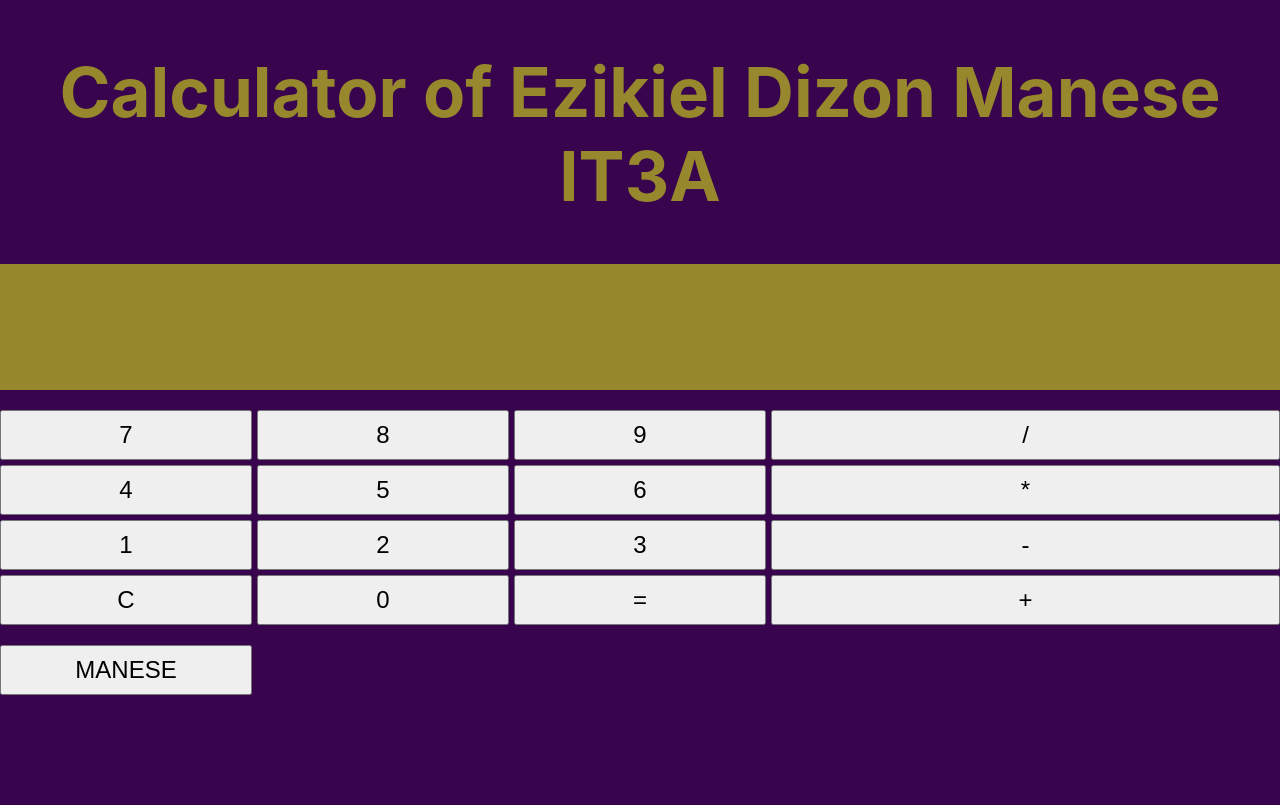
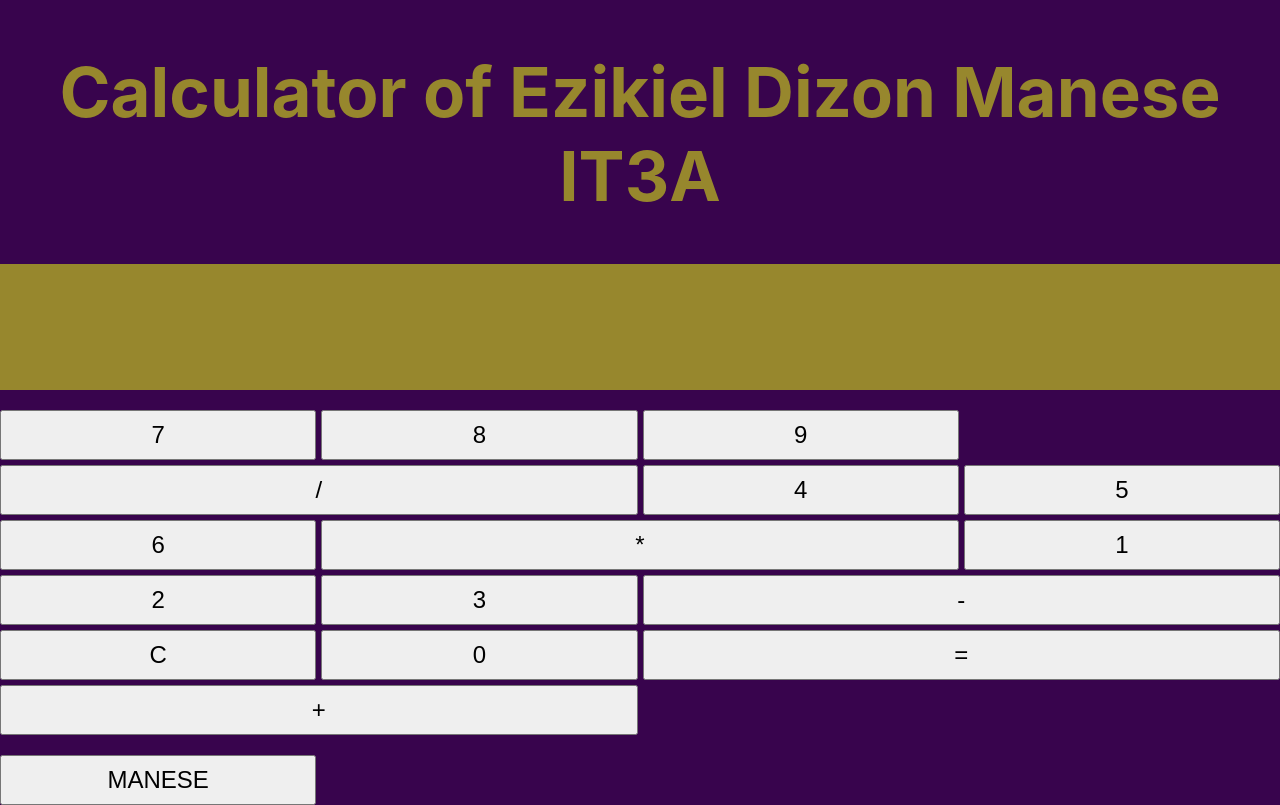
Before and after one commit to Ezikiel2023/prelimexam, a React (Create React App) app: page / in a window 1280 px wide. Built offline with nearby package versions, Linux system fonts and the light colour scheme.

Commit message:
Update App.css

```diff
--- a/src/App.css
+++ b/src/App.css
@@ -7,7 +7,7 @@
 }
 
 .CalcDisplay {
-  color:  #38044d;
+  color: #38044d;
   background-color: rgba(194, 194, 31, 0.692);
   height: 70px;
   text-align: center;
@@ -17,9 +17,13 @@
 
 .ButtonContainer {
   display: grid;
-  grid-template-columns: repeat(5, 1fr);
+  grid-template-columns: repeat(4, 1fr);
   grid-gap: 5px;
   margin-top: 20px;
+}
+
+.EqualButton {
+  grid-column: span 2;
 }
 
 .CalButton {
@@ -42,12 +46,8 @@
   grid-column: span 2;
 }
 
-body{
+body {
   background-color: #38044d;
-}
-
-button:nth-child(16) {
-  grid-column: span 2;
 }
 
 .Footer {
```
